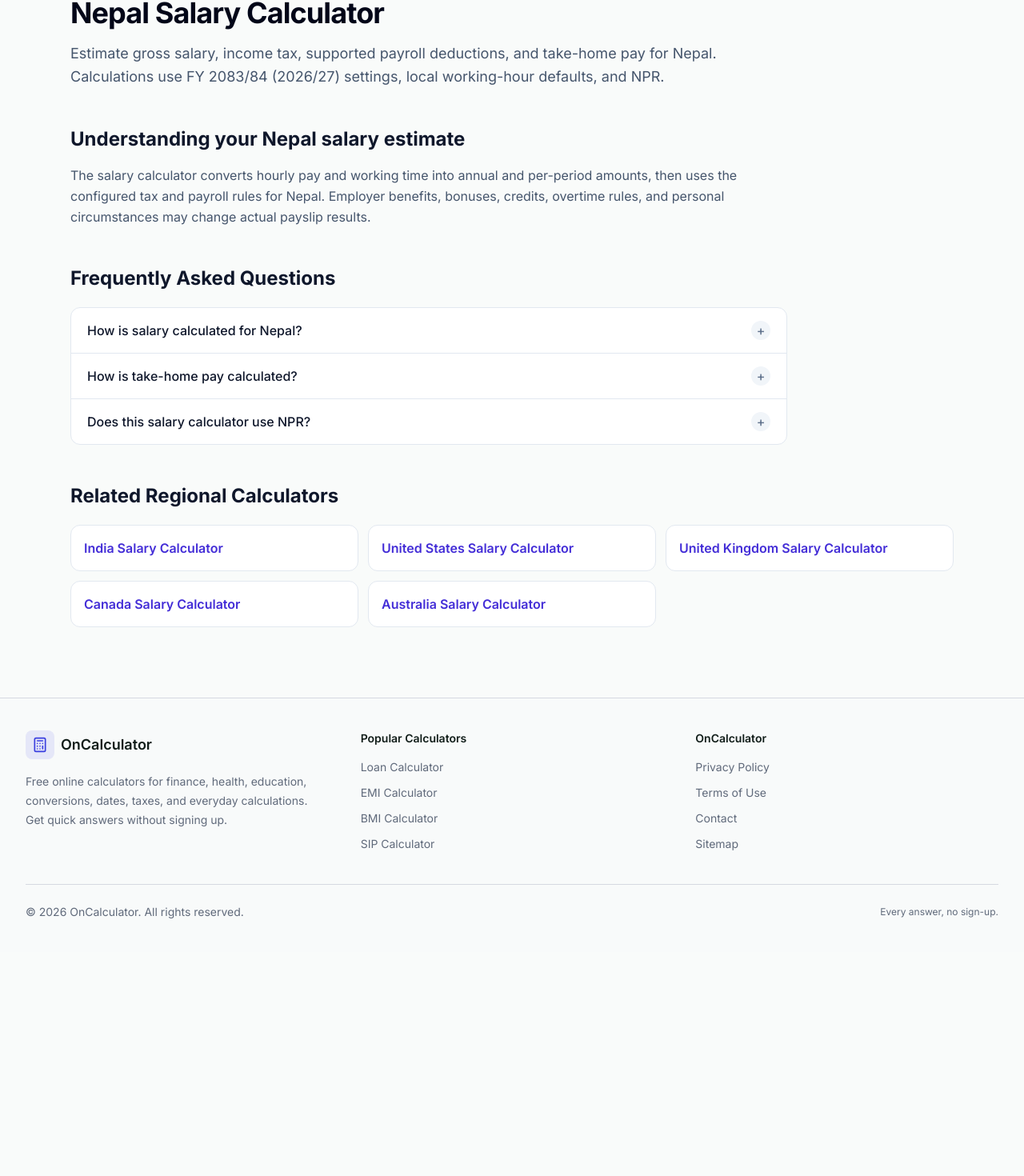
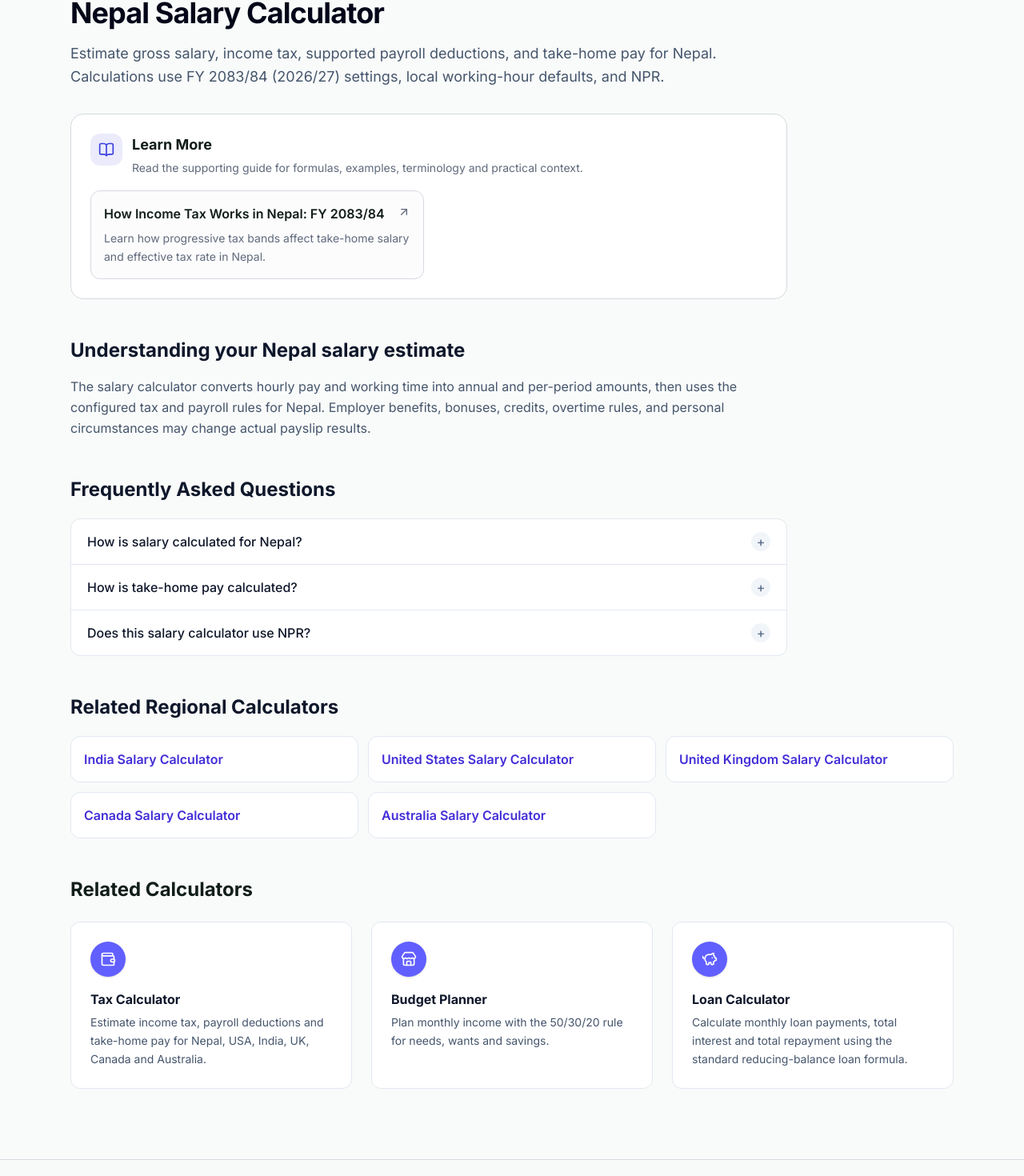
Before and after one commit to Sant7611/calchub, a Next.js app: page /finance/salary-calc in a window 1280 px wide. Shown: the part 1754-3224 px from the top of the page at 80% size. Before the commit the page ends 2944 px from the top, so only its background shows below. Built offline with nearby package versions, Linux system fonts and the light colour scheme.

Commit message:
Add curated internal links to canonical finance pages

```diff
--- a/src/components/finance/FinanceCalculatorPage.tsx
+++ b/src/components/finance/FinanceCalculatorPage.tsx
@@ -2,6 +2,10 @@ import Link from "next/link";
 import { TaxCalculator } from "@/components/calculators/TaxCalculator";
 import { SalaryCalculator } from "@/components/calculators/SalaryCalculator";
 import { FaqSection } from "@/components/seo/FaqSection";
+import {
+  RelatedCalculators,
+  RelatedGuides,
+} from "@/components/seo/CalculatorInternalLinks";
 import { getRegionConfig, type Region } from "@/config/regions";
 
 export type FinanceCalculatorKind = "tax" | "salary";
@@ -47,6 +51,7 @@ export function FinanceCalculatorPage({ kind, region }: { kind: FinanceCalculato
   const title = financePageTitle(kind, region);
   const content = getSeoContent(kind, region);
   const base = kind === "tax" ? "/finance/tax-calc" : "/finance/salary-calc";
+  const toolSlug = kind === "tax" ? "tax-calculator" : "salary-calculator";
   const schema = { "@context": "https://schema.org", "@type": "WebApplication", name: title, applicationCategory: "FinanceApplication", operatingSystem: "Web", description: content.intro };
 
   return <main className="mx-auto max-w-6xl px-3 pb-12 pt-5 sm:px-5 sm:pt-7 lg:px-6">
@@ -56,9 +61,11 @@ export function FinanceCalculatorPage({ kind, region }: { kind: FinanceCalculato
     <div className="max-w-4xl">
       <h1 className="mt-8 text-3xl font-bold tracking-tight text-slate-950 sm:text-4xl">{title}</h1>
       <p className="mt-4 text-lg leading-relaxed text-slate-600">{content.intro}</p>
+      {region === "nepal" ? <RelatedGuides toolSlug={toolSlug} /> : null}
       <section className="mt-12"><h2 className="text-2xl font-bold text-slate-900">{content.heading}</h2><p className="mt-4 leading-relaxed text-slate-600">{content.details}</p></section>
       <FaqSection faqs={content.faqs} />
     </div>
     <section className="mt-12"><h2 className="text-2xl font-bold text-slate-900">{region === "global" ? "Explore Calculators by Region" : "Related Regional Calculators"}</h2><div className="mt-5 grid gap-3 sm:grid-cols-2 lg:grid-cols-3">{FINANCE_REGIONS.filter((item) => item !== region).map((item) => <Link key={item} href={`${base}/${item}`} className="rounded-xl border border-slate-200 bg-white p-4 font-semibold text-indigo-700 transition hover:border-indigo-300 hover:bg-indigo-50">{getRegionConfig(item).name} {kind === "tax" ? "Tax" : "Salary"} Calculator</Link>)}</div></section>
+    <RelatedCalculators toolSlug={toolSlug} />
   </main>;
 }
```
